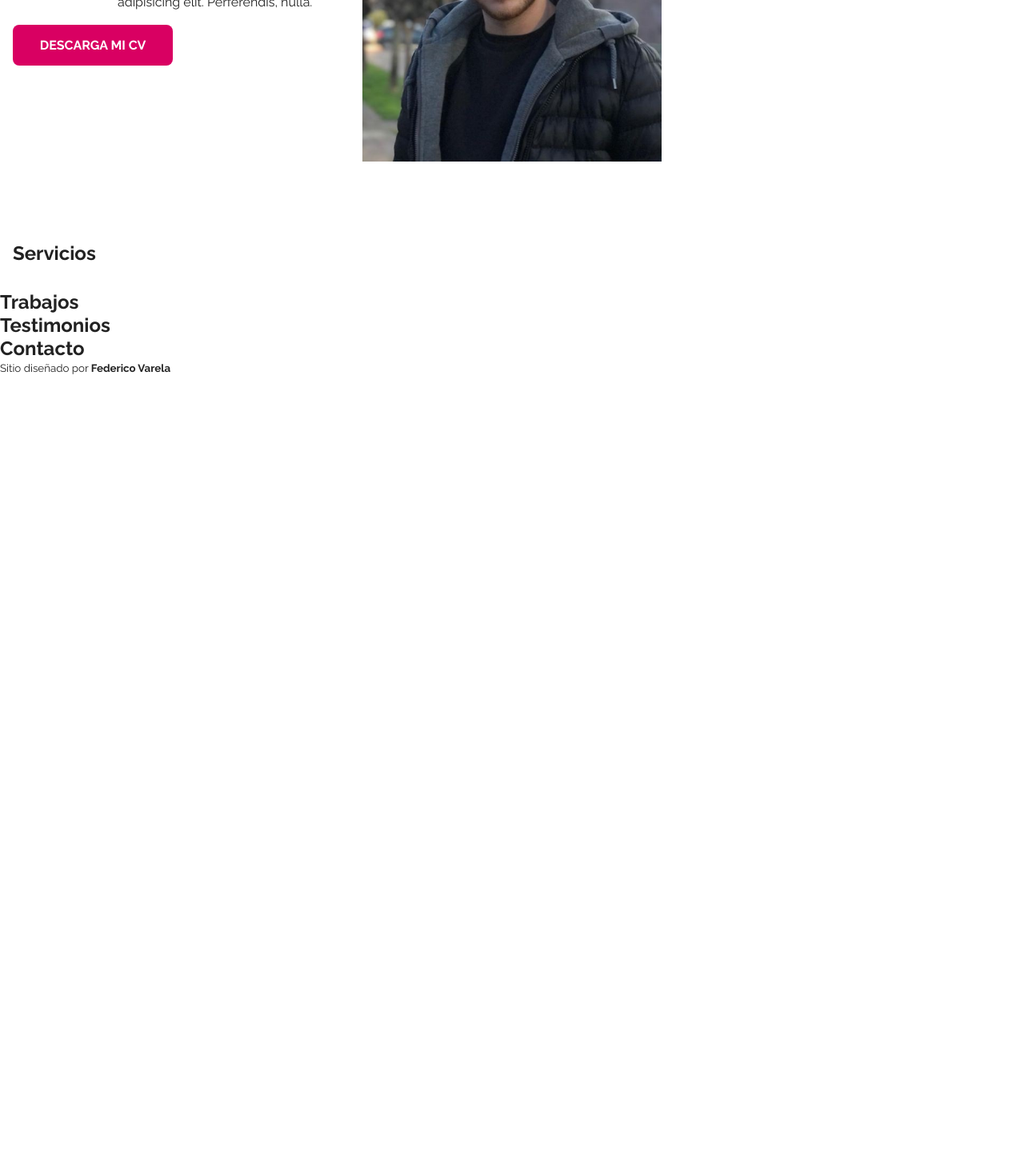
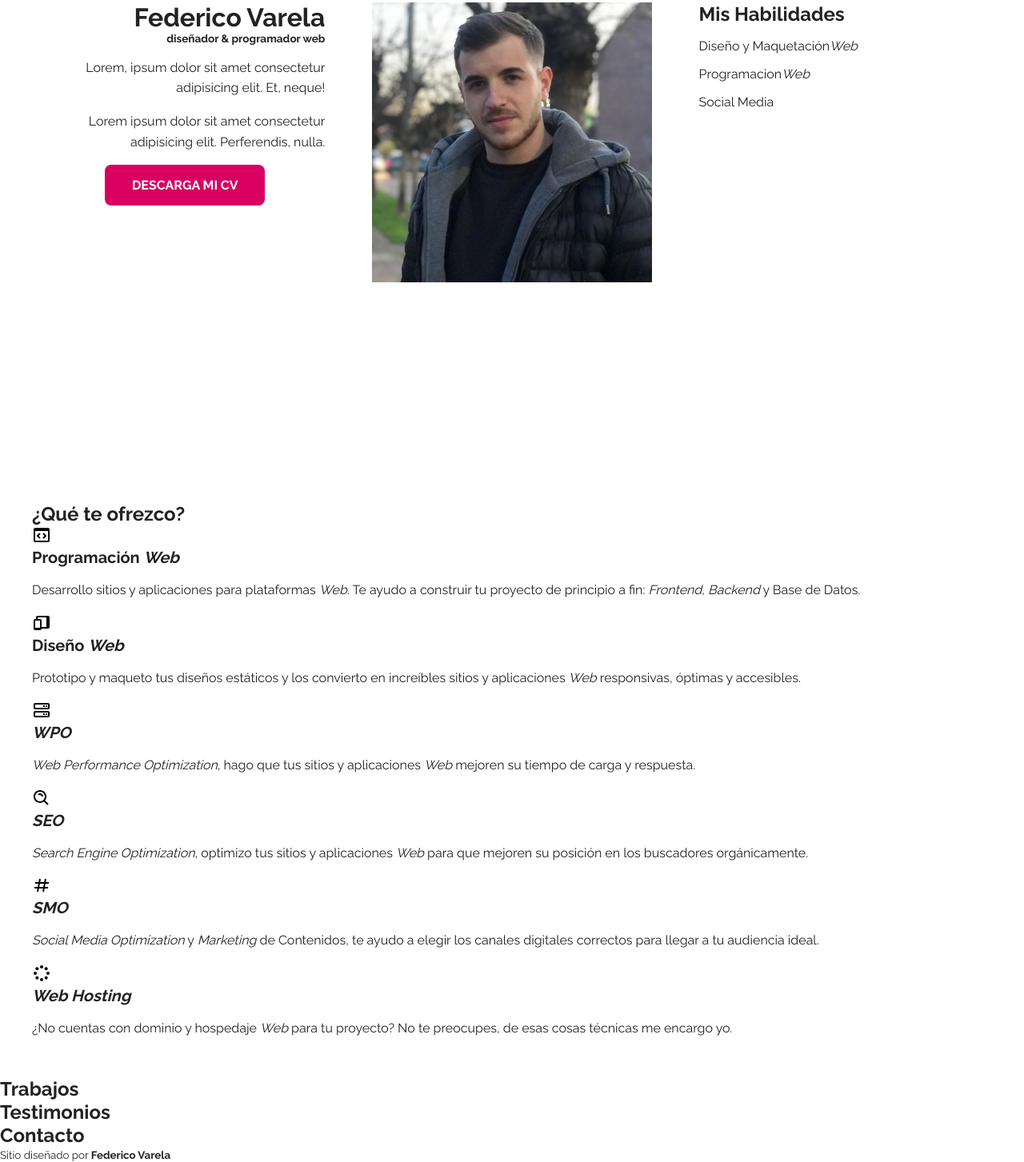
Before and after one commit to federicovarelamore/portfolio, a plain HTML site: page index.html in a window 1280 px wide. Shown: the part 1089-2542 px from the top of the page at 80% size. Before the commit the page ends 1558 px from the top, so only its background shows below. Drawn offline with Linux system fonts and the light colour scheme.

Commit message:
html layout of the services section

```diff
--- a/index.html
+++ b/index.html
@@ -53,7 +53,7 @@
     </article>
   </section>
 
-  <section id="acerca" class="about section">
+  <section id="acerca" class="about section container full-lg-screen">
     <article class="text-center text-lg-right margin-bottom">
       <aside class="slogan text-center text-lg-right">
         <h1>Federico Varela</h1>
@@ -61,12 +61,12 @@
       </aside>
       <p>Lorem, ipsum dolor sit amet consectetur adipisicing elit. Et, neque!</p>
       <p>Lorem ipsum dolor sit amet consectetur adipisicing elit. Perferendis, nulla.</p>
-      <div class="text-center text-lg-left">
+      <div class="d-flex text-center text-lg-left ">
         <a href="#" target="_blank" rel="noopener" class="btn">DESCARGA MI CV</a>
       </div>
     </article>
     <article class="margin-bottom">
-      <img src="/portfolio/assets/fotocv1.jpg" alt="Foto CV Federico Varela" class="gray-scale">
+      <img src="/portfolio/assets/fotocv1.jpg" alt="Foto CV Federico Varela">
     </article>
     <article class="margin-bottom">
       <h2 class="text-center text-lg-left">Mis Habilidades</h2>
@@ -81,7 +81,76 @@
   </section>
 
   <section id="servicios" class="services section">
-    <h2>Servicios</h2>
+    <div class="container">
+      <h2 class="section-title">¿Qué te ofrezco?</h2>
+      <article class="service-card">
+        <svg xmlns="http://www.w3.org/2000/svg" width="24" height="24" viewBox="0 0 24 24">
+          <path
+            d="M20,3H4C2.897,3,2,3.897,2,5v14c0,1.103,0.897,2,2,2h16c1.103,0,2-0.897,2-2V5C22,3.897,21.103,3,20,3z M4,19V7h16 l0.002,12H4z" />
+          <path
+            d="M9.293 9.293L5.586 13 9.293 16.707 10.707 15.293 8.414 13 10.707 10.707zM14.707 9.293L13.293 10.707 15.586 13 13.293 15.293 14.707 16.707 18.414 13z" />
+        </svg>
+        <h3>Programación <i>Web</i></h3>
+        <p>Desarrollo sitios y aplicaciones para plataformas <i>Web</i>. Te ayudo a construir tu proyecto de principio a
+          fin: <i>Frontend</i>, <i>Backend</i> y Base de Datos.</p>
+      </article>
+      <article class="service-card">
+        <svg xmlns="http://www.w3.org/2000/svg" width="24" height="24" viewBox="0 0 24 24">
+          <path
+            d="M20,3H7C5.897,3,5,3.897,5,5v2H4C2.897,7,2,7.897,2,9v10c0,1.103,0.897,2,2,2h6c1.103,0,2-0.897,2-2h8c1.103,0,2-0.897,2-2 V5C22,3.897,21.103,3,20,3z M6,9h4l-0.003,9H4V9H6z M12,17V9c0-1.103-0.897-2-2-2H7V5h11v12H12z" />
+        </svg>
+        <h3>Diseño <i>Web</i></h3>
+        <p>Prototipo y maqueto tus diseños estáticos y los convierto en increíbles sitios y aplicaciones <i>Web</i>
+          responsivas, óptimas y accesibles.</p>
+      </article>
+      <article class="service-card">
+        <svg xmlns="http://www.w3.org/2000/svg" width="24" height="24" viewBox="0 0 24 24">
+          <path fill="none"
+            d="M4 15v4h16.002L20 15H4zM16 18h-2v-2h2V18zM19 18h-2v-2h2V18zM4 5v4h16.002L20 5H4zM16 8h-2V6h2V8zM19 8h-2V6h2V8z" />
+          <path
+            d="M20 3H4C2.897 3 2 3.897 2 5v4c0 1.103.897 2 2 2h16c1.103 0 2-.897 2-2V5C22 3.897 21.103 3 20 3zM4 9V5h16l.002 4H4zM20 13H4c-1.103 0-2 .897-2 2v4c0 1.103.897 2 2 2h16c1.103 0 2-.897 2-2v-4C22 13.897 21.103 13 20 13zM4 19v-4h16l.002 4H4z" />
+          <path d="M17 6H19V8H17zM14 6H16V8H14zM17 16H19V18H17zM14 16H16V18H14z" />
+        </svg>
+        <h3><i>WPO</i></h3>
+        <p><i>Web Performance Optimization</i>, hago que tus sitios y aplicaciones <i>Web</i> mejoren su tiempo de carga
+          y respuesta.</p>
+      </article>
+      <article class="service-card">
+        <svg xmlns="http://www.w3.org/2000/svg" width="24" height="24" viewBox="0 0 24 24">
+          <path
+            d="M10,18c1.846,0,3.543-0.635,4.897-1.688l4.396,4.396l1.414-1.414l-4.396-4.396C17.365,13.543,18,11.846,18,10 c0-4.411-3.589-8-8-8s-8,3.589-8,8S5.589,18,10,18z M10,4c3.309,0,6,2.691,6,6s-2.691,6-6,6s-6-2.691-6-6S6.691,4,10,4z" />
+          <path
+            d="M11.412,8.586C11.791,8.966,12,9.468,12,10h2c0-1.065-0.416-2.069-1.174-2.828c-1.514-1.512-4.139-1.512-5.652,0 l1.412,1.416C9.346,7.83,10.656,7.832,11.412,8.586z" />
+        </svg>
+        <h3><i>SEO</i></h3>
+        <p><i>Search Engine Optimization</i>, optimizo tus sitios y aplicaciones <i>Web</i> para que mejoren su posición
+          en los buscadores orgánicamente.</p>
+      </article>
+      <article class="service-card">
+        <svg xmlns="http://www.w3.org/2000/svg" width="24" height="24" viewBox="0 0 24 24">
+          <path
+            d="M16.018,3.815L15.232,8h-4.966l0.716-3.815L9.018,3.815L8.232,8H4v2h3.857l-0.751,4H3v2h3.731l-0.714,3.805l1.965,0.369 L8.766,16h4.966l-0.714,3.805l1.965,0.369L15.766,16H20v-2h-3.859l0.751-4H21V8h-3.733l0.716-3.815L16.018,3.815z M14.106,14H9.141 l0.751-4h4.966L14.106,14z" />
+        </svg>
+        <h3> <i>SMO</i></h3>
+        <p><i>Social Media Optimization</i> y <i>Marketing</i> de Contenidos, te ayudo a elegir los canales digitales
+          correctos para llegar a tu audiencia ideal.</p>
+      </article>
+      <article class="service-card">
+        <svg xmlns="http://www.w3.org/2000/svg" width="24" height="24" viewBox="0 0 24 24">
+          <circle cx="12" cy="20" r="2" />
+          <circle cx="12" cy="4" r="2" />
+          <circle cx="6.343" cy="17.657" r="2" />
+          <circle cx="17.657" cy="6.343" r="2" />
+          <circle cx="4" cy="12" r="2.001" />
+          <circle cx="20" cy="12" r="2" />
+          <circle cx="6.343" cy="6.344" r="2" />
+          <circle cx="17.657" cy="17.658" r="2" />
+        </svg>
+        <h3><i>Web Hosting</i></h3>
+        <p>¿No cuentas con dominio y hospedaje <i>Web</i> para tu proyecto? No te preocupes, de esas cosas técnicas me
+          encargo yo.</p>
+      </article>
+    </div>
   </section>
 
   <section id="portafolio" class="portfolio">
--- a/styles.css
+++ b/styles.css
@@ -260,6 +260,11 @@ h6 {
 }
 
 @media screen and (min-width: 1024px) {
+  .full-lg-screen {
+    width: 100%;
+    min-height: 100vh;
+  }
+
   .text-lg-center {
     text-align: center;
   }
@@ -307,6 +312,10 @@ h6 {
     justify-content: space-between;
     align-content: center;
   }
+  .d-flex {
+    display: flex;
+    justify-content: center;
+  }
   .header {
     position: sticky;
     top: 0;
```
Also changed, not shown: assets/brand.JPG (added).
